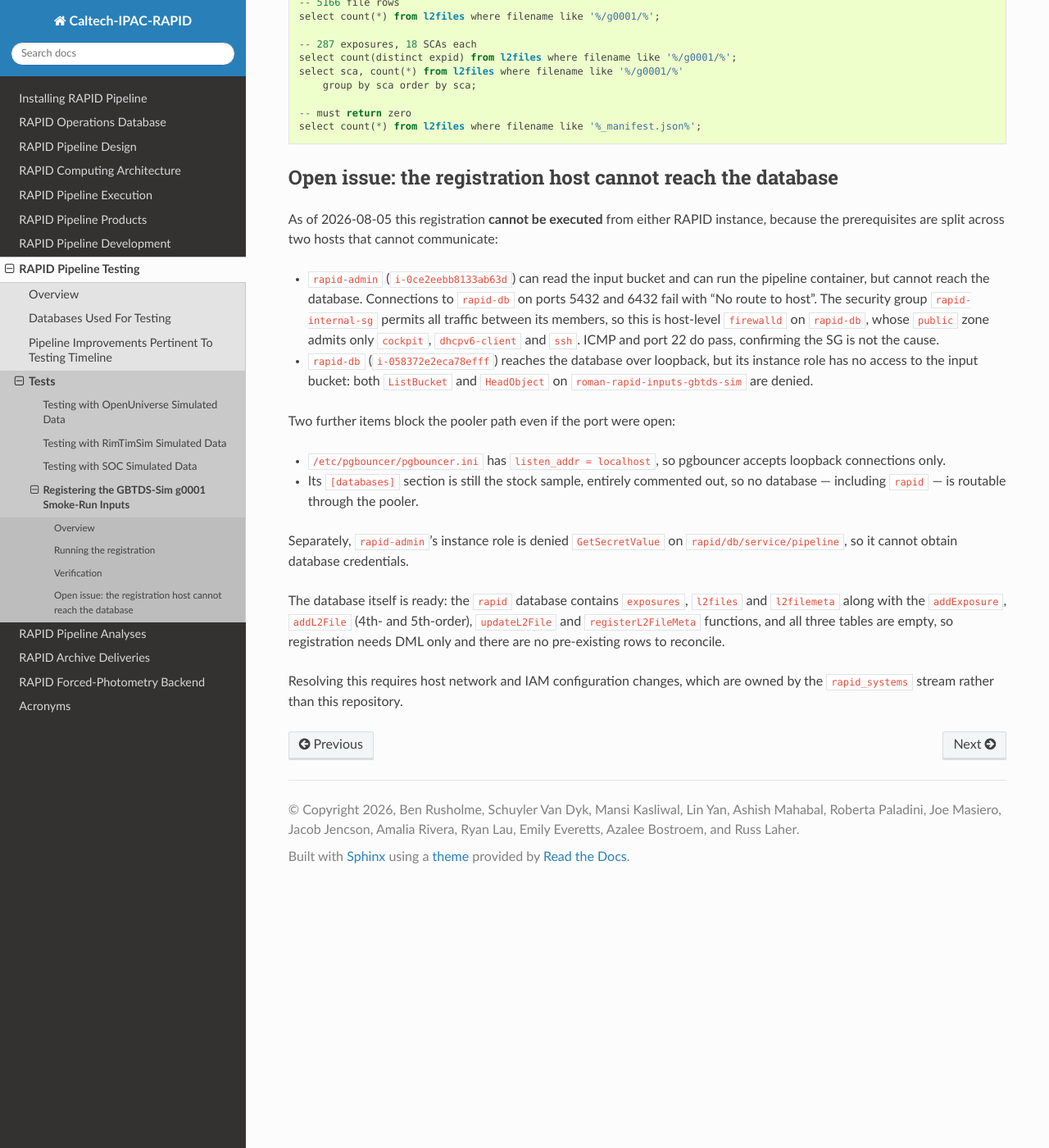
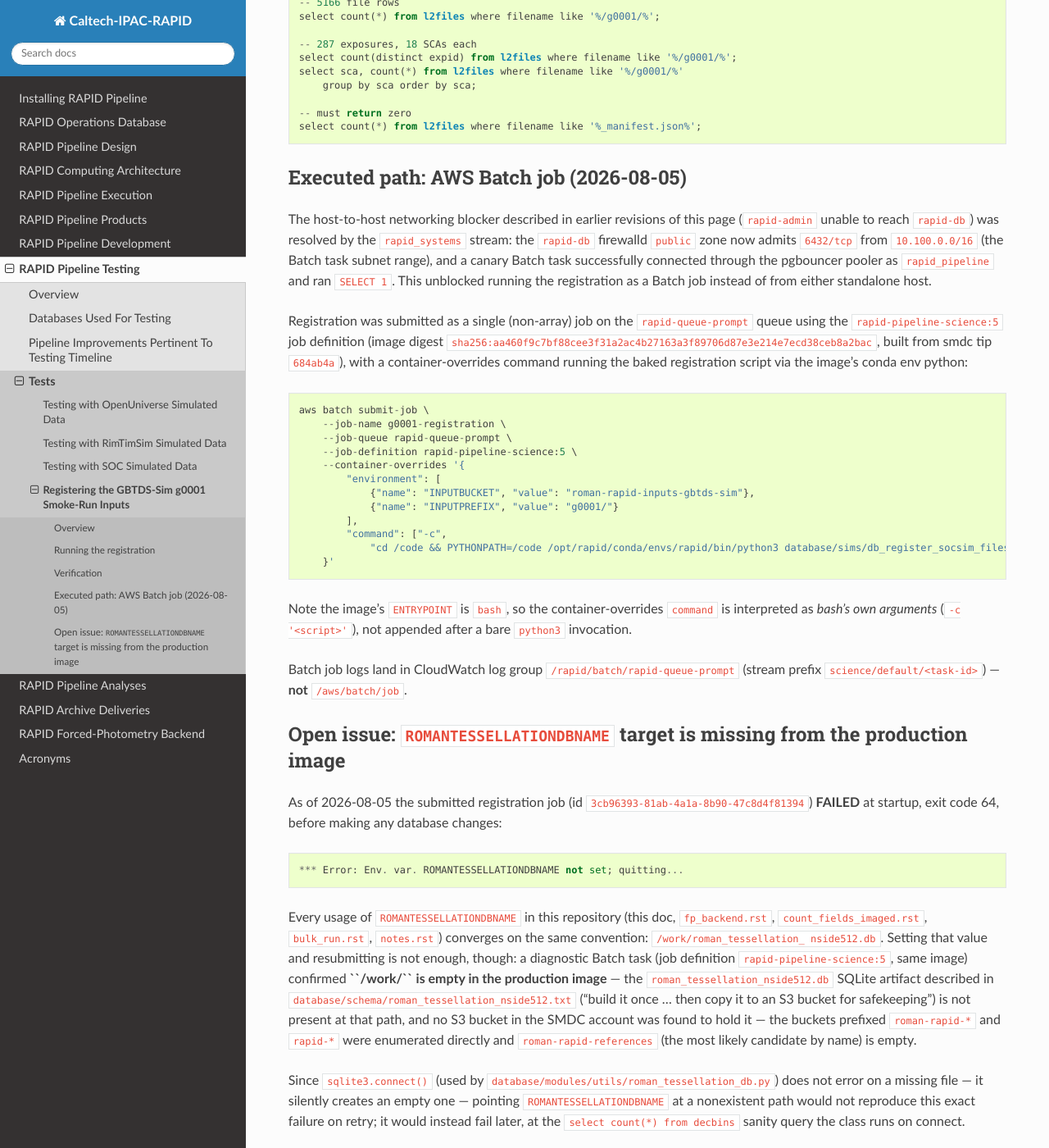
Before and after one commit to Caltech-IPAC/rapid, a Sphinx documentation site: the page built from docs/source/dev/gbtds_sim_g0001_registration.rst, in a window 1280 px wide and 1400 px high, scrolled down 1518 px. Shown: the whole window at 82% size. Built offline with Sphinx 7.4.7 and the Read the Docs theme 3.1.0, drawn with Linux system fonts in a browser that asks for light colours; some of the changed text lies outside the part shown.

Commit message:
Record Batch-job registration attempt for g0001: blocked on missing tessellation DB
Networking blocker from the prior revision of this doc is resolved (rapid_systems
opened rapid-db:6432 to the Batch subnet); a canary Batch task proved the DB path.
Submitted the registration as a single rapid-pipeline-science:5 Batch job, which
failed at startup: ROMANTESSELLATIONDBNAME must be set, and every convention in
this repo points it at /work/roman_tessellation_nside512.db, but that path is
empty in the production image and the artifact isn't in any roman-rapid-* or
rapid-* S3 bucket in the SMDC account. No DB rows were written; the g0001 tables
remain at zero rows. Locating/rebuilding and deploying the tessellation DB is a
rapid_systems concern.

Co-Authored-By: Claude Sonnet 5 <noreply@anthropic.com>
Claude-Session: https://claude.ai/code/session_01LrFQu1dtDHNrUj7cXYQFJU

```diff
--- a/docs/source/dev/gbtds_sim_g0001_registration.rst
+++ b/docs/source/dev/gbtds_sim_g0001_registration.rst
@@ -79,43 +79,86 @@ After a run, the expected state for g0001 is::
     select count(*) from l2files where filename like '%_manifest.json%';
 
 
-.. _g0001-registration-blocker:
+.. _g0001-registration-batch-run:
 
-Open issue: the registration host cannot reach the database
+Executed path: AWS Batch job (2026-08-05)
 ***************************************************************
 
-As of 2026-08-05 this registration **cannot be executed** from either RAPID
-instance, because the prerequisites are split across two hosts that cannot
-communicate:
+The host-to-host networking blocker described in earlier revisions of this
+page (``rapid-admin`` unable to reach ``rapid-db``) was resolved by the
+``rapid_systems`` stream: the ``rapid-db`` firewalld ``public`` zone now
+admits ``6432/tcp`` from ``10.100.0.0/16`` (the Batch task subnet range), and
+a canary Batch task successfully connected through the pgbouncer pooler as
+``rapid_pipeline`` and ran ``SELECT 1``. This unblocked running the
+registration as a Batch job instead of from either standalone host.
 
-* ``rapid-admin`` (``i-0ce2eebb8133ab63d``) can read the input bucket and can
-  run the pipeline container, but cannot reach the database. Connections to
-  ``rapid-db`` on ports 5432 and 6432 fail with "No route to host". The
-  security group ``rapid-internal-sg`` permits all traffic between its members,
-  so this is host-level ``firewalld`` on ``rapid-db``, whose ``public`` zone
-  admits only ``cockpit``, ``dhcpv6-client`` and ``ssh``. ICMP and port 22 do
-  pass, confirming the SG is not the cause.
+Registration was submitted as a single (non-array) job on the
+``rapid-queue-prompt`` queue using the ``rapid-pipeline-science:5`` job
+definition (image digest
+``sha256:aa460f9c7bf88cee3f31a2ac4b27163a3f89706d87e3e214e7ecd38ceb8a2bac``,
+built from smdc tip ``684ab4a``), with a container-overrides command running
+the baked registration script via the image's conda env python::
 
-* ``rapid-db`` (``i-058372e2eca78efff``) reaches the database over loopback,
-  but its instance role has no access to the input bucket: both ``ListBucket``
-  and ``HeadObject`` on ``roman-rapid-inputs-gbtds-sim`` are denied.
+    aws batch submit-job \
+        --job-name g0001-registration \
+        --job-queue rapid-queue-prompt \
+        --job-definition rapid-pipeline-science:5 \
+        --container-overrides '{
+            "environment": [
+                {"name": "INPUTBUCKET", "value": "roman-rapid-inputs-gbtds-sim"},
+                {"name": "INPUTPREFIX", "value": "g0001/"}
+            ],
+            "command": ["-c",
+                "cd /code && PYTHONPATH=/code /opt/rapid/conda/envs/rapid/bin/python3 database/sims/db_register_socsim_files.py"]
+        }'
 
-Two further items block the pooler path even if the port were open:
+Note the image's ``ENTRYPOINT`` is ``bash``, so the container-overrides
+``command`` is interpreted as *bash's own arguments* (``-c '<script>'``),
+not appended after a bare ``python3`` invocation.
 
-* ``/etc/pgbouncer/pgbouncer.ini`` has ``listen_addr = localhost``, so
-  pgbouncer accepts loopback connections only.
+Batch job logs land in CloudWatch log group ``/rapid/batch/rapid-queue-prompt``
+(stream prefix ``science/default/<task-id>``) — **not** ``/aws/batch/job``.
 
-* Its ``[databases]`` section is still the stock sample, entirely commented
-  out, so no database — including ``rapid`` — is routable through the pooler.
+.. _g0001-registration-blocker-tessellation:
 
-Separately, ``rapid-admin``'s instance role is denied ``GetSecretValue`` on
-``rapid/db/service/pipeline``, so it cannot obtain database credentials.
+Open issue: ``ROMANTESSELLATIONDBNAME`` target is missing from the production image
+***************************************************************************************
 
-The database itself is ready: the ``rapid`` database contains ``exposures``,
-``l2files`` and ``l2filemeta`` along with the ``addExposure``, ``addL2File``
-(4th- and 5th-order), ``updateL2File`` and ``registerL2FileMeta`` functions,
-and all three tables are empty, so registration needs DML only and there are no
-pre-existing rows to reconcile.
+As of 2026-08-05 the submitted registration job (id
+``3cb96393-81ab-4a1a-8b90-47c8d4f81394``) **FAILED** at startup, exit code 64,
+before making any database changes::
 
-Resolving this requires host network and IAM configuration changes, which are
-owned by the ``rapid_systems`` stream rather than this repository.
+    *** Error: Env. var. ROMANTESSELLATIONDBNAME not set; quitting...
+
+Every usage of ``ROMANTESSELLATIONDBNAME`` in this repository (this doc,
+``fp_backend.rst``, ``count_fields_imaged.rst``, ``bulk_run.rst``,
+``notes.rst``) converges on the same convention: ``/work/roman_tessellation_
+nside512.db``. Setting that value and resubmitting is not enough, though: a
+diagnostic Batch task (job definition ``rapid-pipeline-science:5``, same
+image) confirmed **``/work/`` is empty in the production image** — the
+``roman_tessellation_nside512.db`` SQLite artifact described in
+``database/schema/roman_tessellation_nside512.txt`` ("build it once ... then
+copy it to an S3 bucket for safekeeping") is not present at that path, and no
+S3 bucket in the SMDC account was found to hold it — the
+buckets prefixed ``roman-rapid-*`` and ``rapid-*`` were enumerated directly
+and ``roman-rapid-references`` (the most likely candidate by name) is empty.
+
+Since ``sqlite3.connect()`` (used by
+``database/modules/utils/roman_tessellation_db.py``) does not error on a
+missing file — it silently creates an empty one — pointing
+``ROMANTESSELLATIONDBNAME`` at a nonexistent path would not reproduce this
+exact failure on retry; it would instead fail later, at the
+``select count(*) from decbins`` sanity query the class runs on connect.
+
+This is a missing build/deployment artifact, not a registration-script or
+command-override defect, and resolving it (locating or rebuilding
+``roman_tessellation_nside512.db`` and baking or mounting it into the
+pipeline image at ``/work/``) is owned by the ``rapid_systems`` stream rather
+than this repository.
+
+The database itself remains ready and untouched: the ``rapid`` database
+contains ``exposures``, ``l2files`` and ``l2filemeta`` along with the
+``addExposure``, ``addL2File`` (4th- and 5th-order), ``updateL2File`` and
+``registerL2FileMeta`` functions; as of this writing all three tables have
+zero rows matching ``g0001``, so registration still needs DML only and there
+are no pre-existing rows to reconcile.
```
